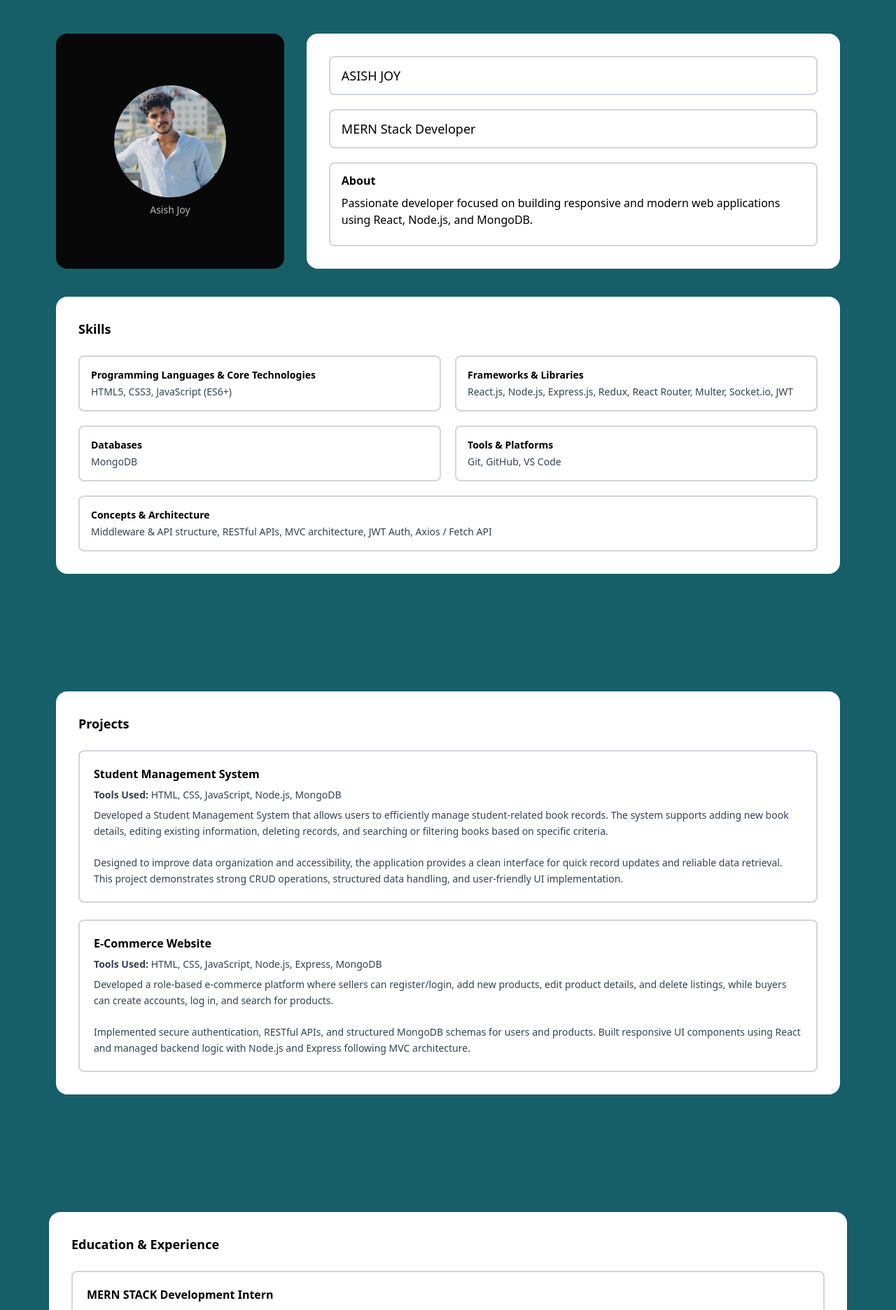
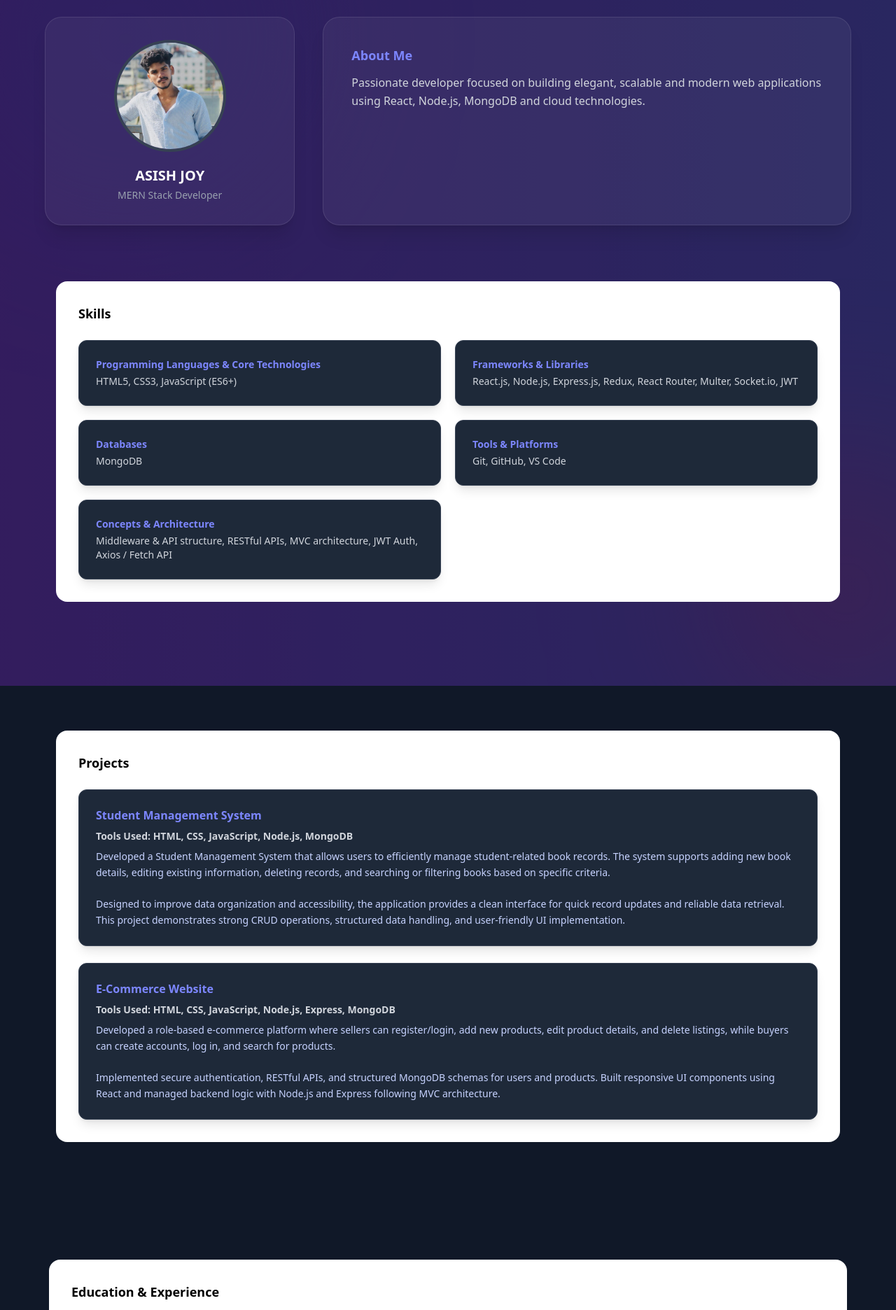
Before and after one commit to AsishJoy/Portfolio, a React app: page / in a window 1280 px wide. Shown: the part 120-1992 px from the top of the page at 70% size. Built offline with nearby package versions, Linux system fonts and the light colour scheme; the HTML template or start-up script is replaced by a standard one.

Commit message:
first commit

```diff
--- a/src/App.jsx
+++ b/src/App.jsx
@@ -1,4 +1,5 @@
 import Navbar from "./componets/Navbar";
+import Contact from "./Pages/contact";
 import Education from "./Pages/education";
 import ProfilePage from "./Pages/Personal";
 import Project from "./Pages/project";
@@ -11,6 +12,7 @@ function App() {
       <ProfilePage />
       <Project/>
       <Education/>
+      <Contact/>
 
     </>
   );
--- a/src/Pages/Personal.jsx
+++ b/src/Pages/Personal.jsx
@@ -2,46 +2,63 @@ import React from "react";
 import Skills from "./skills";
 
 function ProfilePage() {
-  return (<>
-  <section id="about" className="bg-[#165f69ff] py-16 px-10">
-    <div className="flex bg-[#165f69ff] p-10">
+  return (
+    <section
+      id="about"
+      className="relative min-h-screen animated-bg overflow-hidden px-10 py-20"
+    >
+      {/* Glow Orbs */}
+      <div className="absolute w-[500px] h-[500px] bg-indigo-500/30 rounded-full blur-[120px]
+                      top-[-100px] left-[-100px] float-orb"></div>
 
-      {/* Left Panel */}
-      <div className="w-[30%] bg-[#080808ff] text-white rounded-2xl flex flex-col items-center justify-center">
-        <img
-          src="/profile.jpg"
-          alt="PROFILE"
-          className="w-40 h-40 rounded-full object-cover"
-        />
-        <p className="mt-2 text-sm opacity-70">Asish Joy</p>
-      </div>
+      <div className="absolute w-[400px] h-[400px] bg-pink-500/30 rounded-full blur-[120px]
+                      bottom-[-100px] right-[-100px] float-orb"></div>
 
-      {/* Right Panel */}
-      <div className="w-[70%] ml-8 bg-white rounded-2xl p-8 flex flex-col gap-5">
+      {/* Dark overlay */}
+      <div className="absolute inset-0 bg-black/60"></div>
 
-        {/* Personal Details */}
-        <div className="border-2 border-gray-300 rounded-lg px-4 py-3 text-lg">
-          ASISH JOY
-        </div>
+      {/* Content */}
+      <div className="relative z-10 flex justify-center fade-up">
+        <div className="max-w-6xl w-full grid grid-cols-1 md:grid-cols-3 gap-10">
 
-        <div className="border-2 border-gray-300 rounded-lg px-4 py-3 text-lg">
-          MERN Stack Developer
-        </div>
+          {/* Profile Card */}
+          <div className="bg-white/5 backdrop-blur-xl rounded-3xl p-8 border border-white/10
+                          shadow-xl hover:-translate-y-2 transition duration-500">
+            <div className="flex flex-col items-center text-center">
+              <img
+                src="/profile.jpg"
+                alt="Profile"
+                className="w-40 h-40 rounded-full object-cover border-4 border-gray-700"
+              />
+              <h2 className="text-white font-semibold text-xl mt-5">
+                ASISH JOY
+              </h2>
+              <p className="text-gray-400 text-sm mt-1">
+                MERN Stack Developer
+              </p>
+            </div>
+          </div>
 
-        <div className="border-2 border-gray-300 rounded-lg px-4 py-3 min-h-[120px] text-base">
-          <b>About</b>
-          <p className="mt-2">
-            Passionate developer focused on building responsive and modern web
-            applications using React, Node.js, and MongoDB.
-          </p>
+          {/* About Section */}
+          <div className="md:col-span-2 bg-white/5 backdrop-blur-xl rounded-3xl p-10
+                          border border-white/10 shadow-xl hover:-translate-y-2 transition duration-500">
+            <h3 className="text-indigo-400 font-semibold text-lg mb-3">
+              About Me
+            </h3>
+            <p className="text-gray-300 leading-relaxed">
+              Passionate developer focused on building elegant, scalable and modern web
+              applications using React, Node.js, MongoDB and cloud technologies.
+            </p>
+          </div>
+
         </div>
       </div>
 
-    </div>
-    <Skills/>
+      {/* Skills */}
+      <div className="relative z-10 mt-20 fade-up">
+        <Skills />
+      </div>
     </section>
-
-   </>
   );
 }
 
--- a/src/Pages/project.jsx
+++ b/src/Pages/project.jsx
@@ -2,8 +2,8 @@ import React from "react";
 
 function Project() {
   return (
-    <section id="projects" className="bg-[#165f69ff] py-16 px-10">
-    <div className="bg-[#165f69ff] px-10 pb-10">
+    <section id="projects" className="bg-gray-900 py-16 px-10">
+    <div className="bg-gray-900 px-10 pb-10">
 
       {/* White Container (same style as Profile & Skills) */}
       <div className="bg-white rounded-2xl p-8 max-w-[100%] ml-auto flex flex-col gap-6">
@@ -13,17 +13,17 @@ function Project() {
         </h2>
 
         {/* ===== Project 1 ===== */}
-        <div className="border-2 border-gray-300 rounded-lg p-5">
-          <h3 className="text-base font-semibold mb-2">
+        <div className="bg-gray-800 rounded-xl p-6 hover:scale-105 transition transform shadow-lg border border-gray-700">
+          <h3 className="text-base font-semibold mb-2  text-indigo-400">
             Student Management System
           </h3>
 
           <p className="text-sm text-gray-700 mb-2">
-            <span className="font-semibold">Tools Used:</span> HTML, CSS,
-            JavaScript, Node.js, MongoDB
+            <span className="font-semibold text-gray-300">Tools Used: HTML, CSS,
+            JavaScript, Node.js, MongoDB</span>
           </p>
 
-          <p className="text-sm text-gray-700 leading-relaxed">
+          <p className="text-sm text-indigo-200 leading-relaxed">
             Developed a Student Management System that allows users to efficiently
             manage student-related book records. The system supports adding new
             book details, editing existing information, deleting records, and
@@ -38,17 +38,17 @@ function Project() {
         </div>
 
         {/* ===== Project 2 ===== */}
-        <div className="border-2 border-gray-300 rounded-lg p-5">
-          <h3 className="text-base font-semibold mb-2">
+        <div className="bg-gray-800 rounded-xl p-6 hover:scale-105 transition transform shadow-lg border border-gray-700">
+          <h3 className="text-base font-semibold mb-2  text-indigo-400">
             E-Commerce Website
           </h3>
 
           <p className="text-sm text-gray-700 mb-2">
-            <span className="font-semibold">Tools Used:</span> HTML, CSS,
-            JavaScript, Node.js, Express, MongoDB
+            <span className="font-semibold text-gray-300">Tools Used: HTML, CSS,
+            JavaScript, Node.js, Express, MongoDB</span>
           </p>
 
-          <p className="text-sm text-gray-700 leading-relaxed">
+          <p className="text-sm text-indigo-200 leading-relaxed">
             Developed a role-based e-commerce platform where sellers can
             register/login, add new products, edit product details, and delete
             listings, while buyers can create accounts, log in, and search for
--- a/src/Pages/skills.jsx
+++ b/src/Pages/skills.jsx
@@ -2,7 +2,7 @@ import React from "react";
 
 function Skills() {
   return (
-    <div className=" bg-[#165f69ff] px-10 pb-10">
+    <div className="  px-10 pb-10">
 
       {/* White Container (same as ProfilePage right panel) */}
       <div className="bg-white rounded-2xl p-8 max-w-[100%] ml-auto">
@@ -14,48 +14,48 @@ function Skills() {
         <div className="grid grid-cols-1 md:grid-cols-2 gap-5">
 
           {/* Skill Card */}
-          <div className="border-2 border-gray-300 rounded-lg p-4">
-            <h4 className="font-semibold text-sm mb-1">
+          <div className="bg-gray-800 rounded-xl p-6 hover:scale-105 transition transform shadow-lg border border-gray-700">
+            <h4 className="font-semibold text-sm mb-1 text-indigo-400">
               Programming Languages & Core Technologies
             </h4>
-            <p className="text-gray-700 text-sm">
+            <p className="text-gray-300 text-sm">
               HTML5, CSS3, JavaScript (ES6+)
             </p>
           </div>
 
-          <div className="border-2 border-gray-300 rounded-lg p-4">
-            <h4 className="font-semibold text-sm mb-1">
+          <div className="bg-gray-800 rounded-xl p-6 hover:scale-105 transition transform shadow-lg border border-gray-700">
+            <h4 className="font-semibold text-sm mb-1 text-indigo-400">
               Frameworks & Libraries
             </h4>
-            <p className="text-gray-700 text-sm">
+            <p className="text-gray-300 text-sm">
               React.js, Node.js, Express.js, Redux, React Router,
               Multer, Socket.io, JWT
             </p>
           </div>
 
-          <div className="border-2 border-gray-300 rounded-lg p-4">
-            <h4 className="font-semibold text-sm mb-1">
+          <div className="bg-gray-800 rounded-xl p-6 hover:scale-105 transition transform shadow-lg border border-gray-700">
+            <h4 className="font-semibold text-sm mb-1 text-indigo-400">
               Databases
             </h4>
-            <p className="text-gray-700 text-sm">
+            <p className="text-gray-300 text-sm">
               MongoDB
             </p>
           </div>
 
-          <div className="border-2 border-gray-300 rounded-lg p-4">
-            <h4 className="font-semibold text-sm mb-1">
+          <div className="bg-gray-800 rounded-xl p-6 hover:scale-105 transition transform shadow-lg border border-gray-700">
+            <h4 className="font-semibold text-sm mb-1 text-indigo-400">
               Tools & Platforms
             </h4>
-            <p className="text-gray-700 text-sm">
+            <p className="text-gray-300 text-sm">
               Git, GitHub, VS Code
             </p>
           </div>
 
-          <div className="border-2 border-gray-300 rounded-lg p-4 md:col-span-2">
-            <h4 className="font-semibold text-sm mb-1">
+          <div className="bg-gray-800 rounded-xl p-6 hover:scale-105 transition transform shadow-lg border border-gray-700">
+            <h4 className=" font-semibold text-sm mb-1 text-indigo-400">
               Concepts & Architecture
             </h4>
-            <p className="text-gray-700 text-sm">
+            <p className="text-gray-300 text-sm ">
               Middleware & API structure, RESTful APIs, MVC architecture,
               JWT Auth, Axios / Fetch API
             </p>
--- a/src/index.css
+++ b/src/index.css
@@ -1,2 +1,36 @@
 
 @import "tailwindcss";
+
+/* ===== Premium Animations ===== */
+
+@keyframes gradientMove {
+  0% { background-position: 0% 50%; }
+  50% { background-position: 100% 50%; }
+  100% { background-position: 0% 50%; }
+}
+
+.animated-bg {
+  background: linear-gradient(270deg, #6366f1, #9333ea, #ec4899);
+  background-size: 400% 400%;
+  animation: gradientMove 18s ease infinite;
+}
+
+/* Floating glow orbs */
+@keyframes floatSlow {
+  0%, 100% { transform: translateY(0px) translateX(0px); }
+  50% { transform: translateY(-40px) translateX(30px); }
+}
+
+.float-orb {
+  animation: floatSlow 14s ease-in-out infinite;
+}
+
+/* Fade in animation */
+@keyframes fadeUp {
+  from { opacity: 0; transform: translateY(40px); }
+  to { opacity: 1; transform: translateY(0); }
+}
+
+.fade-up {
+  animation: fadeUp 1s ease forwards;
+}
```
Also changed, not shown: src/Pages/contact.jsx (+84 -0 lines), src/Pages/education.jsx (+11 -11 lines).
